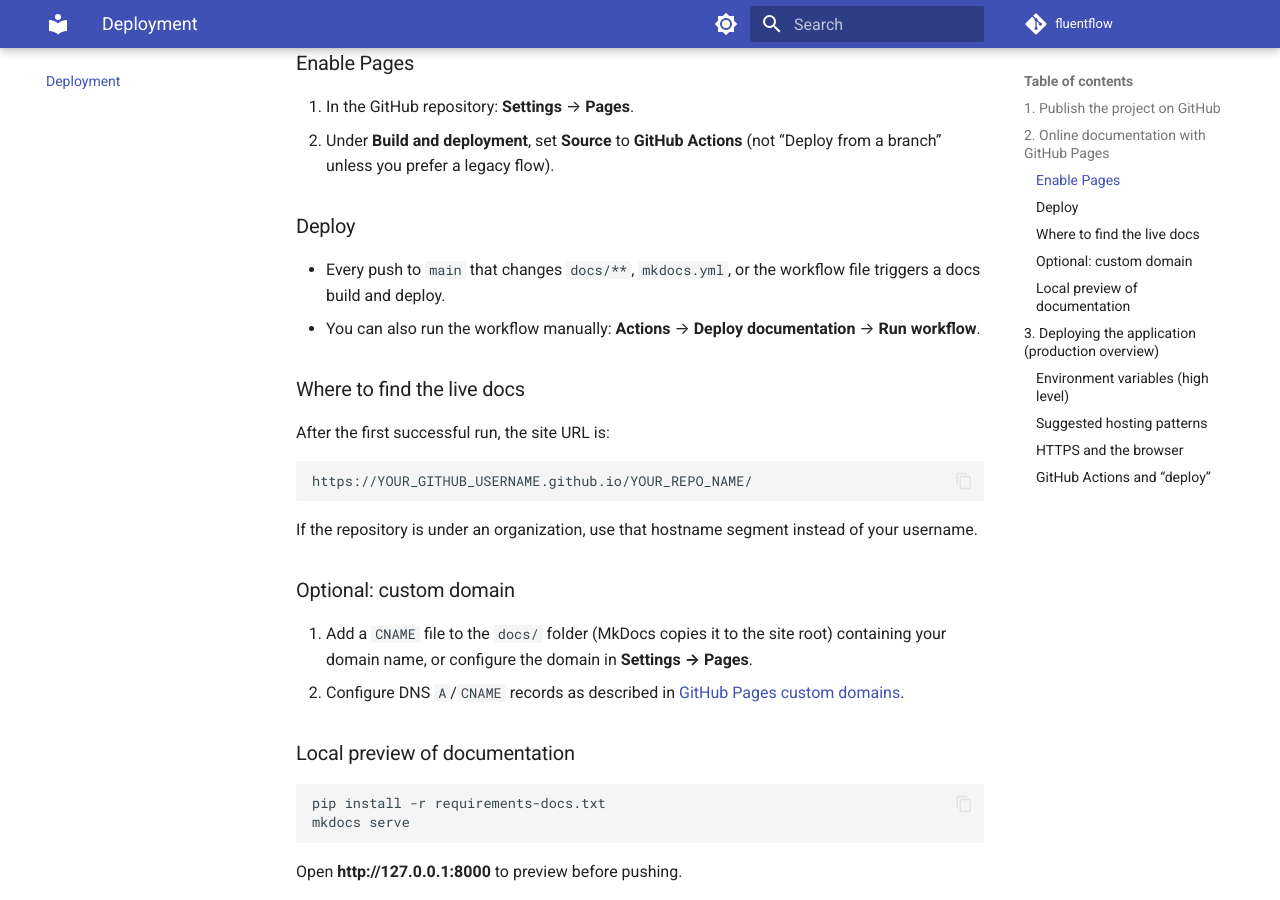
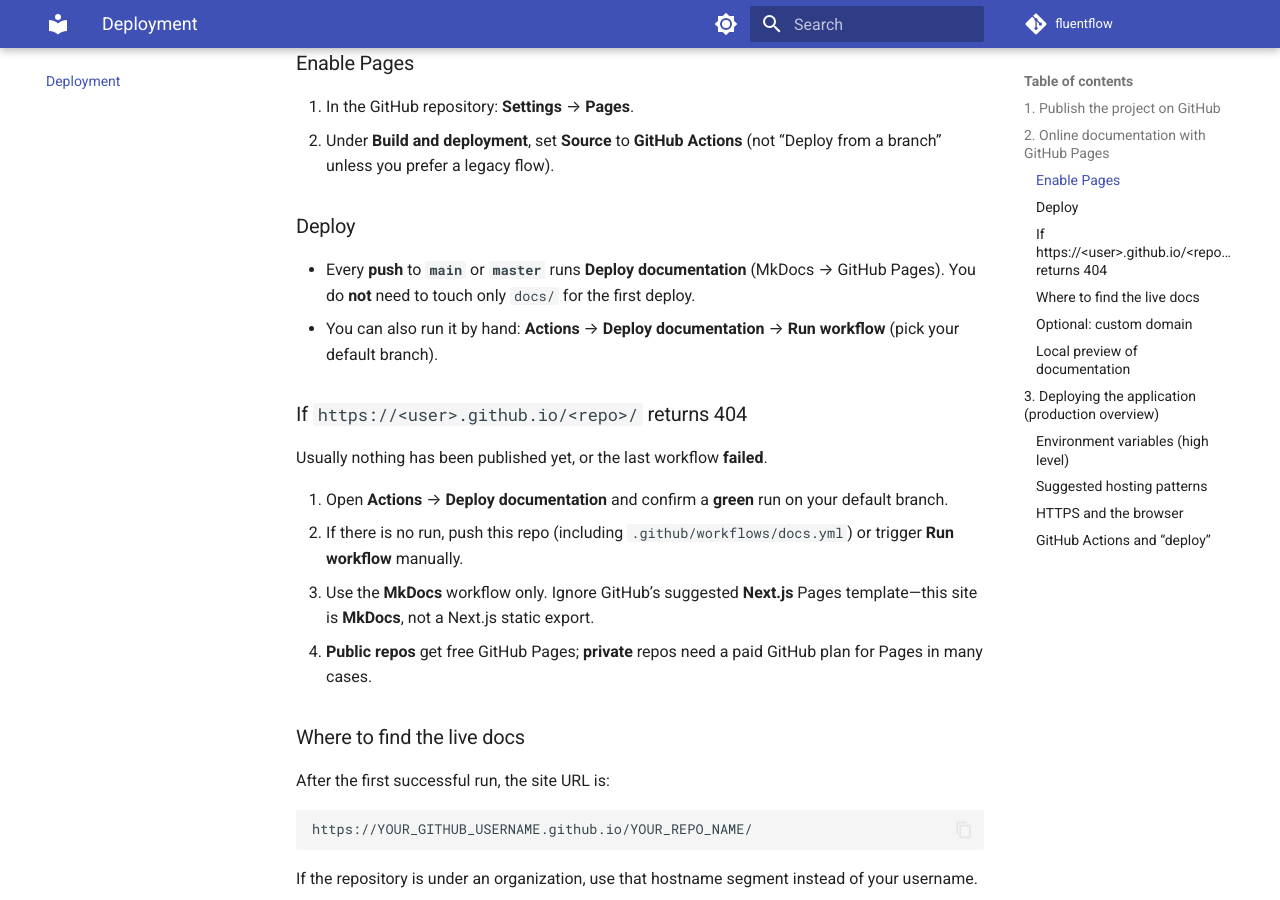
Before and after one commit to mehdiShariati/fluentflow, an MkDocs documentation site: the page built from docs/deployment.md, in a window 1280 px wide and 900 px high, scrolled down 823 px. Built offline with MkDocs 1.6.1 and Material for MkDocs 9.7.7, drawn with Linux system fonts in a browser that asks for light colours; comment, search, counter and statistics services are not loaded.

Commit message:
updae readme

```diff
--- a/docs/deployment.md
+++ b/docs/deployment.md
@@ -31,8 +31,17 @@
 
 ### Deploy
 
-- Every push to `main` that changes `docs/**`, `mkdocs.yml`, or the workflow file triggers a docs build and deploy.
-- You can also run the workflow manually: **Actions** → **Deploy documentation** → **Run workflow**.
+- Every **push** to **`main`** or **`master`** runs **Deploy documentation** (MkDocs → GitHub Pages). You do **not** need to touch only `docs/` for the first deploy.
+- You can also run it by hand: **Actions** → **Deploy documentation** → **Run workflow** (pick your default branch).
+
+### If `https://<user>.github.io/<repo>/` returns 404
+
+Usually nothing has been published yet, or the last workflow **failed**.
+
+1. Open **Actions** → **Deploy documentation** and confirm a **green** run on your default branch.
+2. If there is no run, push this repo (including `.github/workflows/docs.yml`) or trigger **Run workflow** manually.
+3. Use the **MkDocs** workflow only. Ignore GitHub’s suggested **Next.js** Pages template—this site is **MkDocs**, not a Next.js static export.
+4. **Public repos** get free GitHub Pages; **private** repos need a paid GitHub plan for Pages in many cases.
 
 ### Where to find the live docs
 
```
Also changed, not shown: 1 other file.
